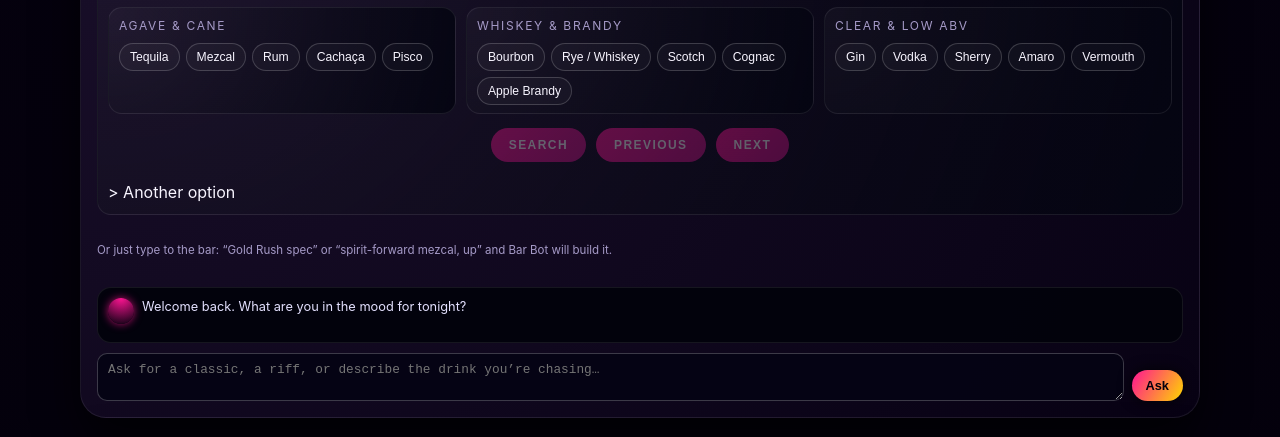
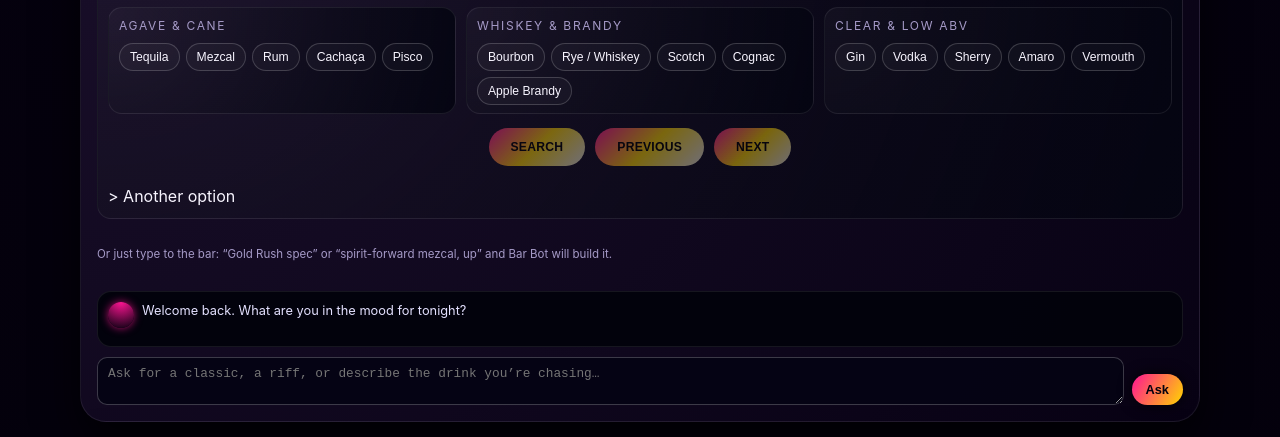
Before and after one commit to cryptococktailclub/ccc-virtual-bar, a plain HTML site: page index.html in a window 1280 px wide. Shown: the part 1641-2078 px from the top of the page. Drawn offline with Linux system fonts and the light colour scheme.

Commit message:
Update styles.css

```diff
--- a/styles.css
+++ b/styles.css
@@ -889,40 +889,31 @@ body.theme-platinum .bartender-avatar {
   gap: 10px;
 }
 
-/* =========================================
-   CCC Gradient Pill Buttons (Bar Bot)
-   ========================================= */
-
+/* CCC Gradient Pill */
 .ccc-pill {
   background: linear-gradient(
     135deg,
-    var(--ccc-neon-start, #ff1493),
-    var(--ccc-neon-end, #c71585)
+    #ff1493 0%,   /* Neon Pink */
+    #ffd700 50%,  /* Gold */
+    #e8e8e8 100%  /* Platinum */
   );
-  color: #ffffff;
+  color: #000;
   border: none;
   border-radius: 999px;
-  padding: 10px 18px;
-  font-size: 0.75rem;
-  letter-spacing: 0.12em;
-  text-transform: uppercase;
+  padding: 12px 22px;
+  font-weight: 600;
+  letter-spacing: 0.02em;
   cursor: pointer;
   transition: transform 0.15s ease, box-shadow 0.15s ease, opacity 0.15s ease;
-  box-shadow: 0 0 14px rgba(255, 20, 147, 0.35);
 }
 
 .ccc-pill:hover:not(:disabled) {
   transform: translateY(-1px);
-  box-shadow: 0 0 20px rgba(255, 20, 147, 0.55);
-}
-
-.ccc-pill:active:not(:disabled) {
-  transform: translateY(0);
-  box-shadow: 0 0 10px rgba(255, 20, 147, 0.4);
+  box-shadow: 0 6px 18px rgba(255, 215, 0, 0.35);
 }
 
 .ccc-pill:disabled {
-  opacity: 0.35;
+  opacity: 0.45;
   cursor: not-allowed;
   box-shadow: none;
 }
```
